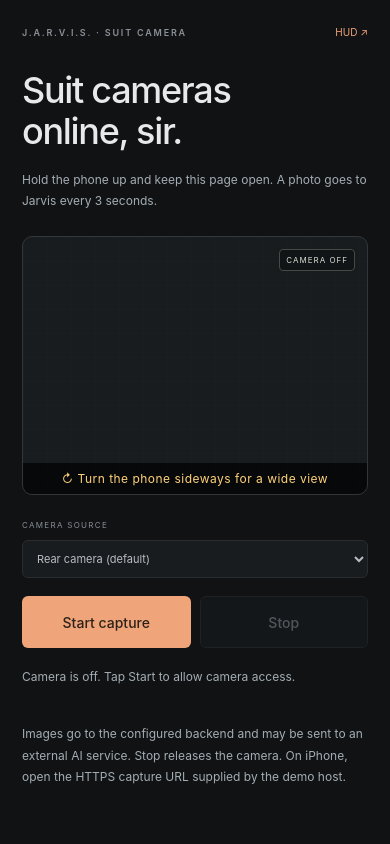
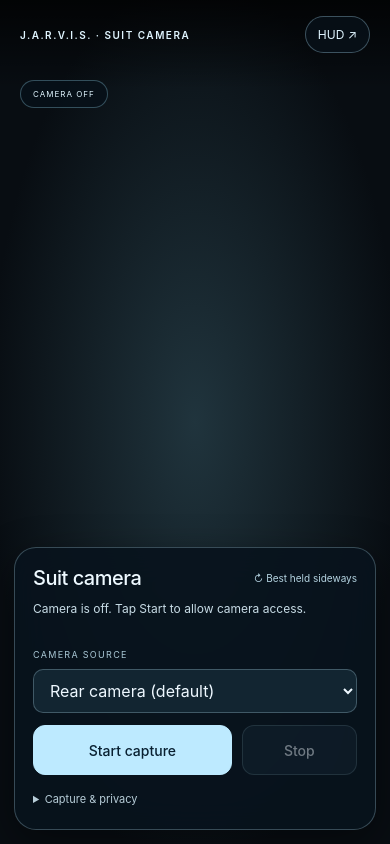
Before and after one commit to vinyx1/JARVISWIMS, a plain HTML site: page frontend/capture.html in a window 390 px wide. Drawn offline with Linux system fonts and the light colour scheme.

Commit message:
feat: overlay mobile capture controls on full-screen camera

```diff
--- a/frontend/capture.html
+++ b/frontend/capture.html
@@ -1,5 +1,40 @@
 <!doctype html>
 <html lang="en">
-<head><meta charset="utf-8"><meta name="viewport" content="width=device-width, initial-scale=1"><meta name="color-scheme" content="dark"><title>Suit camera · J.A.R.V.I.S.</title><link rel="stylesheet" href="style.css"></head>
-<body class="phone-capture"><main class="capture-shell"><header><span class="eyebrow">J.A.R.V.I.S. · SUIT CAMERA</span><a href="/">HUD ↗</a></header><h1>Suit cameras<br>online, sir.</h1><p>Hold the phone up and keep this page open. A photo goes to Jarvis every 3 seconds.</p><div class="preview"><video id="phoneVideo" autoplay playsinline muted aria-label="Phone camera preview"></video><span id="phoneBadge" class="live-label">CAMERA OFF</span></div><label class="field-label" for="phoneDevice">CAMERA SOURCE</label><select id="phoneDevice"><option value="">Rear camera (default)</option></select><div class="capture-controls"><button id="phoneStart" class="button primary" type="button">Start capture</button><button id="phoneStop" class="button secondary" type="button" disabled>Stop</button></div><p id="phoneStatus" role="status">Camera is off. Tap Start to allow camera access.</p><p class="fine-print">Images go to the configured backend and may be sent to an external AI service. Stop releases the camera. On iPhone, open the HTTPS capture URL supplied by the demo host.</p></main><script type="module" src="capture.js"></script></body>
+<head>
+  <meta charset="utf-8">
+  <meta name="viewport" content="width=device-width, initial-scale=1, viewport-fit=cover">
+  <meta name="color-scheme" content="dark">
+  <title>Suit camera · J.A.R.V.I.S.</title>
+  <link rel="stylesheet" href="style.css">
+</head>
+<body class="phone-capture">
+  <main class="capture-shell">
+    <div class="preview">
+      <video id="phoneVideo" autoplay playsinline muted aria-label="Phone camera preview"></video>
+    </div>
+    <header class="phone-topbar">
+      <span class="eyebrow">J.A.R.V.I.S. · SUIT CAMERA</span>
+      <a href="/">HUD ↗</a>
+    </header>
+    <span id="phoneBadge" class="live-label">CAMERA OFF</span>
+    <section class="phone-panel" aria-label="Camera controls">
+      <div class="phone-panel-heading">
+        <h1>Suit camera</h1>
+        <span class="phone-rotate">↻ Best held sideways</span>
+      </div>
+      <p id="phoneStatus" role="status">Camera is off. Tap Start to allow camera access.</p>
+      <label class="field-label" for="phoneDevice">CAMERA SOURCE</label>
+      <select id="phoneDevice"><option value="">Rear camera (default)</option></select>
+      <div class="capture-controls">
+        <button id="phoneStart" class="button primary" type="button">Start capture</button>
+        <button id="phoneStop" class="button secondary" type="button" disabled>Stop</button>
+      </div>
+      <details class="phone-info">
+        <summary>Capture &amp; privacy</summary>
+        <p>Keep this page open. A photo goes to Jarvis every 3 seconds, alongside a faster live preview. Images go to the configured backend and may be sent to an external AI service. Stop releases the camera. On iPhone, use the HTTPS capture URL supplied by the demo host.</p>
+      </details>
+    </section>
+  </main>
+  <script type="module" src="capture.js"></script>
+</body>
 </html>
--- a/frontend/style.css
+++ b/frontend/style.css
@@ -928,33 +928,39 @@ progress {
 .remote-frame { position:absolute; inset:0; width:100%; height:100%; object-fit:cover; }
 .feed-status { font-size:10px; line-height:1.7; color:#a2ada8; min-height:17px; margin:10px 0 6px; }
 .capture-page-link { font-size:10px; color:var(--accent); text-underline-offset:4px; }
-.phone-capture { min-height:100dvh; }
-.capture-shell { max-width:520px; padding:26px 22px; margin:auto; }
-.capture-shell header { display:flex; align-items:center; justify-content:space-between; }
-.capture-shell header a { font-size:10px; color:var(--accent); text-decoration:none; }
-.capture-shell h1 { font-size:36px; font-weight:450; letter-spacing:-1.3px; line-height:1.15; margin:32px 0 16px; }
-.capture-shell>p { font-size:12px; color:#a4adb3; line-height:1.8; }
-.capture-shell .preview { margin:24px 0; }
-.capture-shell .capture-controls { max-width:none; margin:18px 0; }
-.capture-shell .button { min-height:52px; font-size:14px; }
-.capture-shell #phoneStatus { min-height:45px; }
-.capture-shell #phoneStatus.error { color:var(--danger); }
-
-/* ---------- phone held sideways: big preview left, controls right (Paul) ---------- */
-@media (orientation: landscape) and (max-height: 600px) {
-  .capture-shell { max-width: none; height: 100dvh; margin: 0; padding: 10px max(14px, env(safe-area-inset-right)) 10px max(14px, env(safe-area-inset-left));
-    display: grid; grid-template-columns: minmax(0, 1fr) 220px; grid-template-rows: auto auto auto auto 1fr; gap: 8px 16px; }
-  .capture-shell header { grid-column: 1 / -1; }
-  .capture-shell h1, .capture-shell > p:not(#phoneStatus), .capture-shell .fine-print { display: none; }
-  .capture-shell .preview { grid-column: 1; grid-row: 2 / -1; margin: 0; max-width: none; aspect-ratio: auto; min-height: 0; }
-  .capture-shell .preview video { object-fit: contain; background: #000; }
-  .capture-shell .field-label, .capture-shell #phoneDevice, .capture-shell .capture-controls, .capture-shell #phoneStatus { grid-column: 2; margin: 0; }
-  .capture-shell .capture-controls { flex-direction: column; }
-  .capture-shell .button { min-height: 44px; }
-  .capture-shell #phoneStatus { min-height: 0; font-size: 11px; }
+/* Phone capture: camera fills the viewport; controls float above it. */
+.phone-capture { margin:0; background:#080d12; overflow:hidden; }
+.phone-capture .capture-shell { position:relative; isolation:isolate; width:100%; height:100vh; height:100dvh; padding:0; margin:0; max-width:none; overflow:hidden; }
+.phone-capture .preview { position:absolute; inset:0; width:100%; height:100%; margin:0; max-width:none; border:0; border-radius:0; aspect-ratio:auto; background:radial-gradient(ellipse at center,#20343d,#080d12 75%); }
+.phone-capture .preview::before { display:none; }
+.phone-capture .preview video { position:absolute; inset:0; width:100%; height:100%; object-fit:cover; }
+.phone-topbar { position:absolute; z-index:1; top:0; left:0; right:0; display:flex; align-items:center; justify-content:space-between; gap:12px; padding:calc(16px + env(safe-area-inset-top)) max(20px,env(safe-area-inset-right)) 36px max(20px,env(safe-area-inset-left)); background:linear-gradient(#000b,transparent); }
+.phone-topbar .eyebrow { color:#e0f5ff; font-size:10px; letter-spacing:.15em; }
+.phone-topbar a { color:#e0f5ff; font-size:12px; padding:10px 12px; border:1px solid #a8d9ef55; border-radius:20px; text-decoration:none; background:#09151f99; }
+.phone-capture #phoneBadge { right:auto; position:absolute; z-index:1; top:calc(80px + env(safe-area-inset-top)); left:max(20px,env(safe-area-inset-left)); background:#071119cc; color:#e0f5ff; border:1px solid #8ecbe455; border-radius:20px; padding:8px 12px; }
+.phone-panel { position:absolute; z-index:2; bottom:max(14px,env(safe-area-inset-bottom)); left:max(14px,env(safe-area-inset-left)); right:max(14px,env(safe-area-inset-right)); max-width:480px; margin:0 auto; padding:18px; border:1px solid #acd5e54a; border-radius:22px; background:#08131de8; box-shadow:0 12px 40px #0006; backdrop-filter:blur(18px); -webkit-backdrop-filter:blur(18px); max-height:calc(100% - 140px - env(safe-area-inset-top)); overflow:auto; }
+.phone-panel-heading { display:flex; align-items:center; justify-content:space-between; gap:10px; }
+.phone-panel h1 { margin:0; color:#eef9ff; font-size:20px; font-weight:500; letter-spacing:-.5px; }
+.phone-rotate { font-size:10px; color:#b6d5e2; }
+.phone-panel #phoneStatus { margin:10px 0 14px; min-height:34px; font-size:12px; line-height:1.5; color:#c8dce6; overflow-wrap:anywhere; }
+.phone-panel #phoneStatus.error { color:#ffb2a9; }
+.phone-panel .field-label { display:block; margin:0 0 7px; font-size:9px; color:#a9c7d5; }
+.phone-panel select { width:100%; min-height:44px; padding:10px 12px; border:1px solid #9cbfce55; border-radius:10px; color:#eef8ff; background:#122531; font-size:16px; }
+.phone-panel .capture-controls { display:flex; gap:10px; margin:12px 0 0; max-width:none; }
+.phone-panel .button { min-height:50px; border-radius:12px; font-size:14px; }
+.phone-panel .primary { flex:2; background:#bdeaff; border-color:#bdeaff; color:#092031; }
+.phone-panel .secondary { flex:1; background:#152733; border-color:#9cbfce55; color:#eef8ff; }
+.phone-panel .button:disabled { opacity:.45; }
+.phone-panel :focus-visible,.phone-topbar a:focus-visible { outline:2px solid #ffcf73; outline-offset:3px; }
+.phone-info { margin-top:12px; color:#b7cdd8; font-size:11px; }
+.phone-info summary { cursor:pointer; padding:5px 0; }
+.phone-info p { margin:8px 0 0; font-size:11px; line-height:1.6; }
+@media (orientation:landscape) and (max-height:600px) {
+  .phone-panel { left:auto; width:300px; padding:14px; bottom:max(10px,env(safe-area-inset-bottom)); max-height:calc(100% - 90px - env(safe-area-inset-top)); }
+  .phone-panel h1 { font-size:17px; }
+  .phone-rotate { display:none; }
+  .phone-panel #phoneStatus { min-height:0; margin:8px 0; }
+  .phone-panel .capture-controls { margin-top:10px; }
+  .phone-panel .button { min-height:44px; }
+  .phone-info { margin-top:7px; }
 }
-/* held upright: the projector is wide, so ask for a sideways phone */
-@media (orientation: portrait) {
-  .capture-shell .preview::after { content: "↻  Turn the phone sideways for a wide view"; position: absolute; left: 0; right: 0; bottom: 0;
-    padding: 8px 10px; background: rgba(0, 0, 0, .7); color: #ffd27a; font-size: 12px; letter-spacing: .04em; text-align: center; }
-}
```
